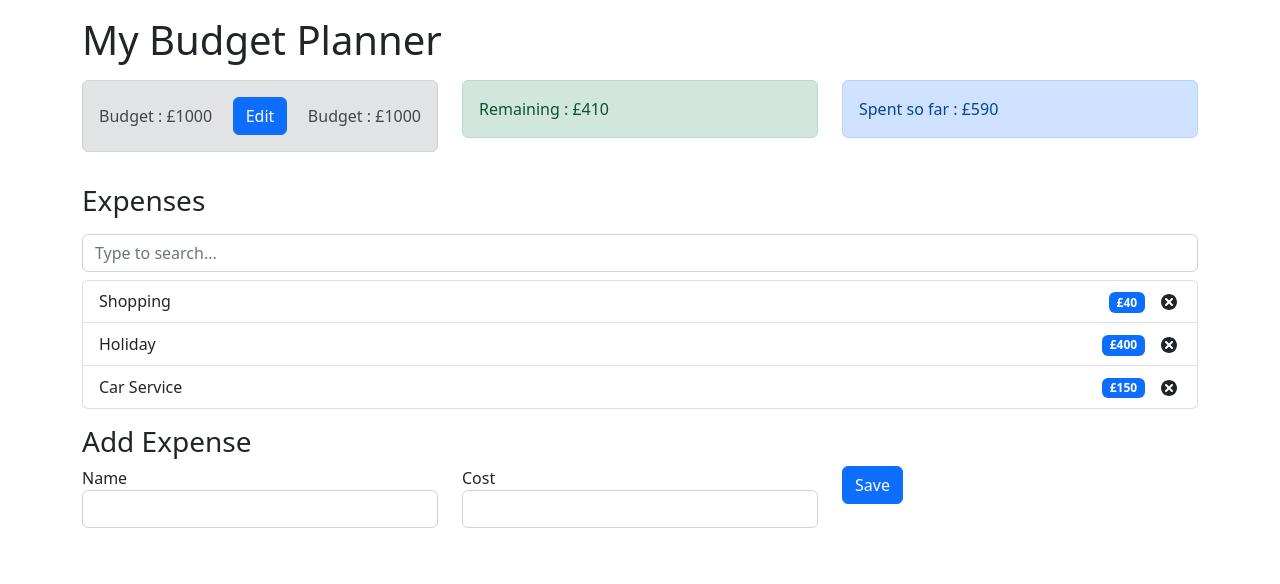
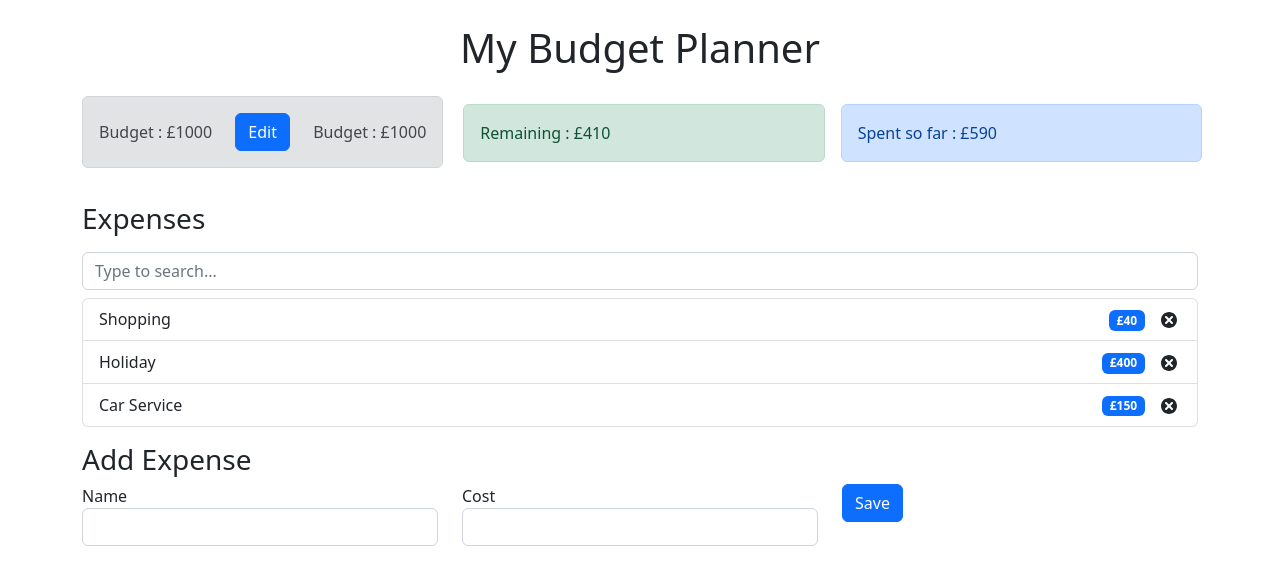
Before and after one commit to neelendrareddy9001/React-Budget-app, a React (Create React App) app: page / in a window 1280 px wide. Shown: the top 584 px of the page. Built offline with nearby package versions, Linux system fonts and the light colour scheme.

Commit message:
padding and margin added children from container

```diff
--- a/src/App.js
+++ b/src/App.js
@@ -11,15 +11,15 @@ const App = () => {
   return (
     <AppProvider>
         <div className='container'>
-      <h1 className='mt-3'>My Budget Planner</h1>
+      <h1 className='m-4 text-center '>My Budget Planner</h1>
       <div className='row mt-3'>
         <div className='col-sm'>
           <Budget/>
         </div>
-        <div className='col-sm'>
+        <div className='col-sm p-2'>
           <Remaining/>
         </div>
-        <div className='col-sm'>
+        <div className='col-sm p-2'>
           <ExpenseTotal/>
         </div>
       </div>
```
